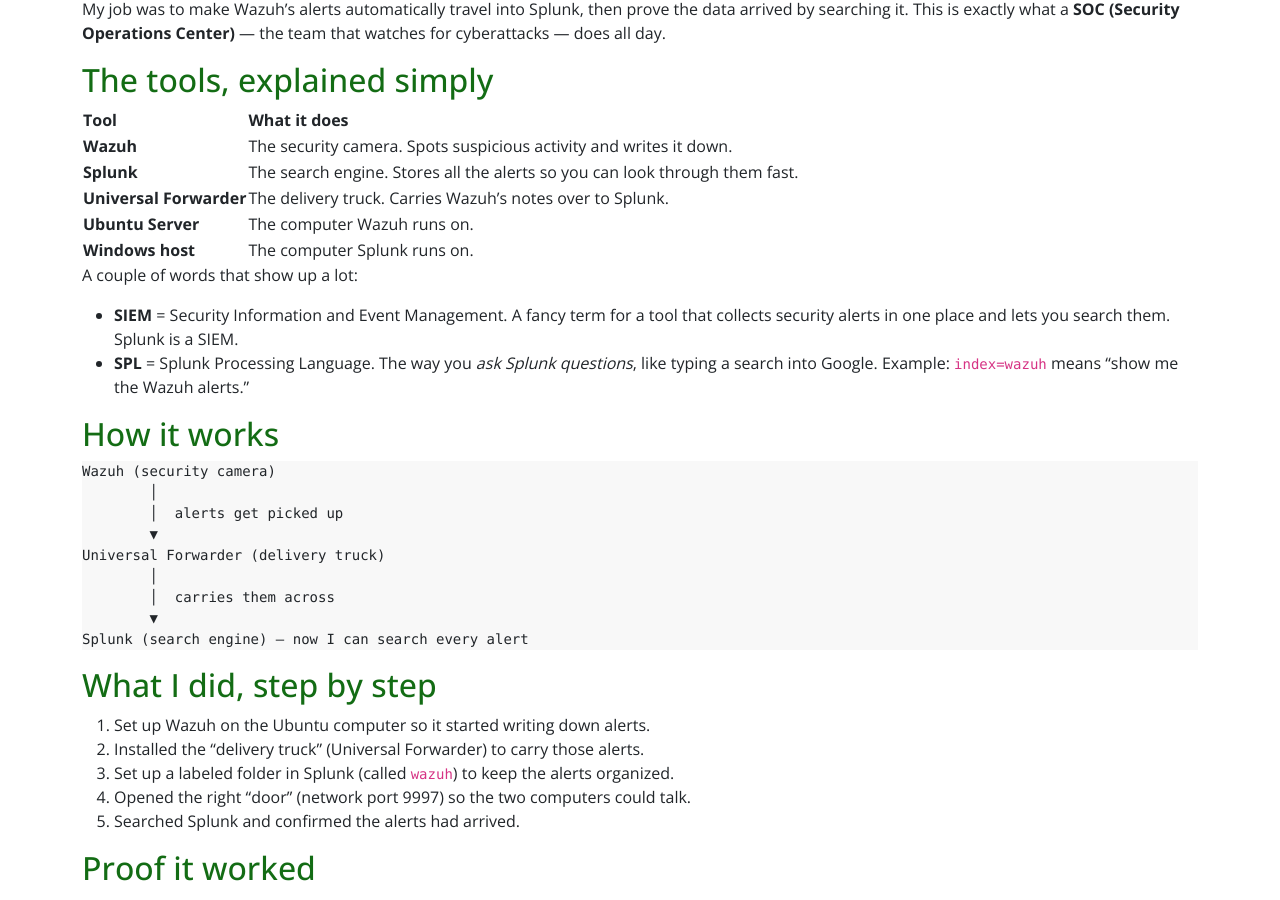
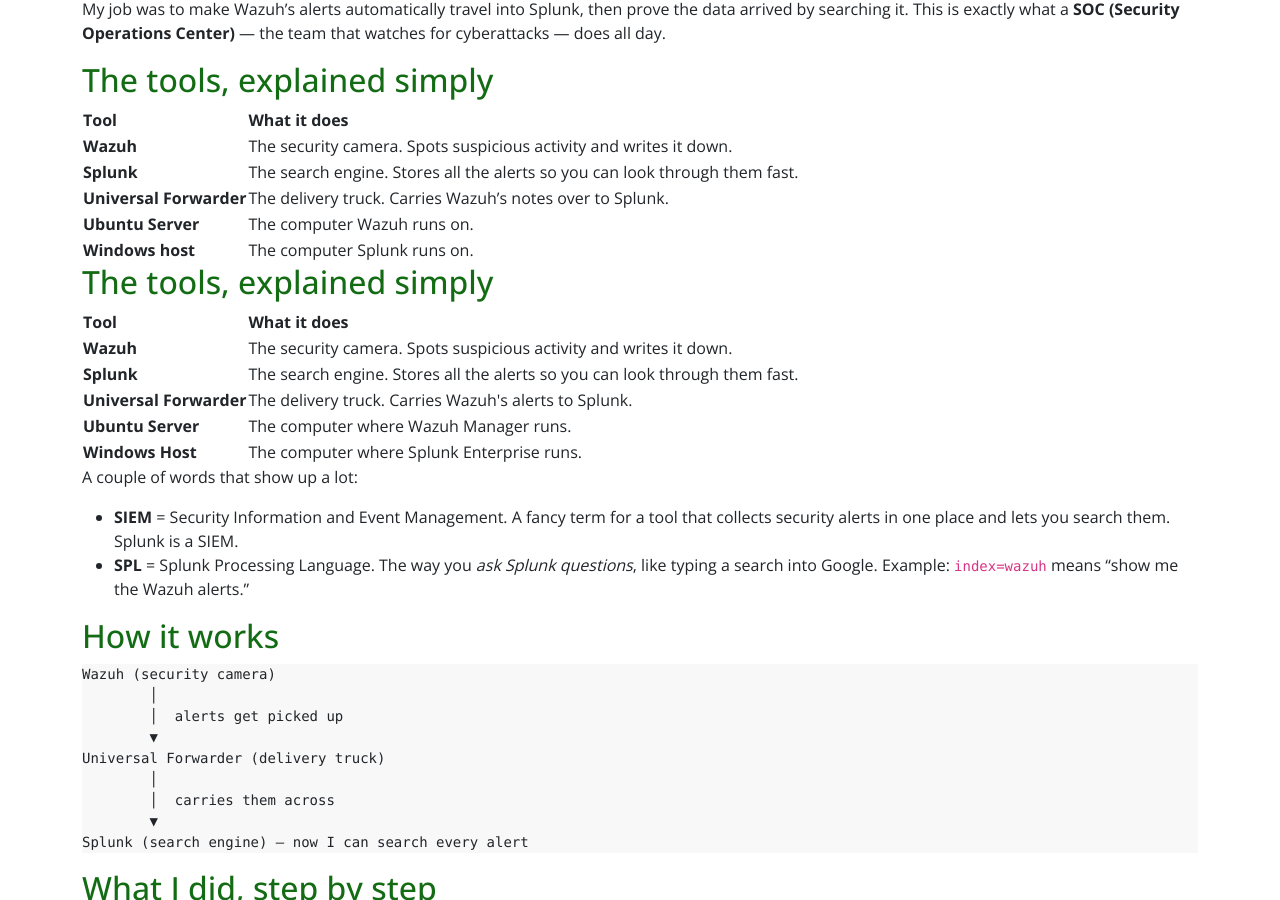
Before and after one commit to stephanie-castelblanco/stephanie-castelblanco.github.io, a Jekyll site: the page built from projects/Project_A_Wazuh_Splunk.md, in a window 1280 px wide and 900 px high, scrolled down 763 px. Built offline with Jekyll 4.4.1, drawn with Linux system fonts in a browser that asks for light colours.

Commit message:
Update Project_A_Wazuh_Splunk.md

```diff
--- a/projects/Project_A_Wazuh_Splunk.md
+++ b/projects/Project_A_Wazuh_Splunk.md
@@ -38,6 +38,40 @@
 | **Universal Forwarder** | The delivery truck. Carries Wazuh's notes over to Splunk. |
 | **Ubuntu Server** | The computer Wazuh runs on. |
 | **Windows host** | The computer Splunk runs on. |
+
+<h2>The tools, explained simply</h2>
+
+<table>
+  <thead>
+    <tr>
+      <th>Tool</th>
+      <th>What it does</th>
+    </tr>
+  </thead>
+  <tbody>
+    <tr>
+      <td><strong>Wazuh</strong></td>
+      <td>The security camera. Spots suspicious activity and writes it down.</td>
+    </tr>
+    <tr>
+      <td><strong>Splunk</strong></td>
+      <td>The search engine. Stores all the alerts so you can look through them fast.</td>
+    </tr>
+    <tr>
+      <td><strong>Universal Forwarder</strong></td>
+      <td>The delivery truck. Carries Wazuh's alerts to Splunk.</td>
+    </tr>
+    <tr>
+      <td><strong>Ubuntu Server</strong></td>
+      <td>The computer where Wazuh Manager runs.</td>
+    </tr>
+    <tr>
+      <td><strong>Windows Host</strong></td>
+      <td>The computer where Splunk Enterprise runs.</td>
+    </tr>
+  </tbody>
+</table>
+
 
 A couple of words that show up a lot:
 
```
